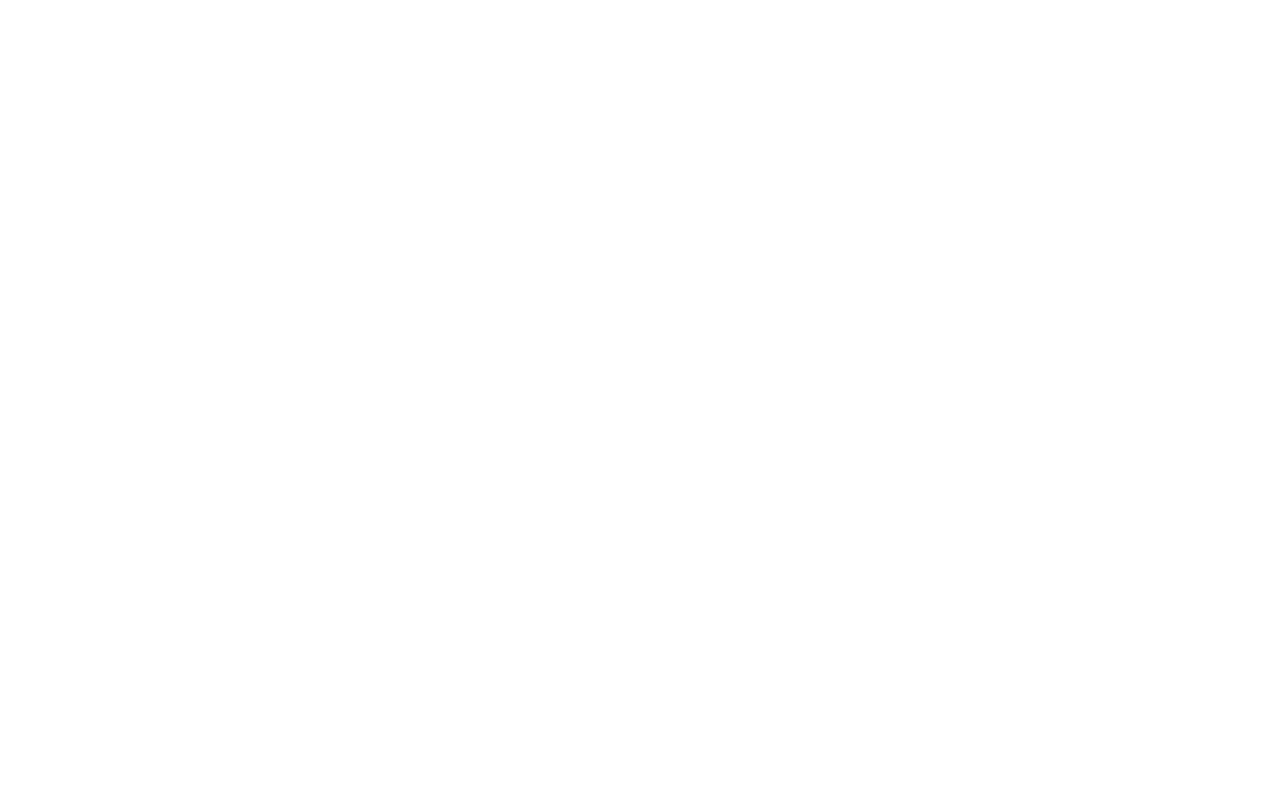
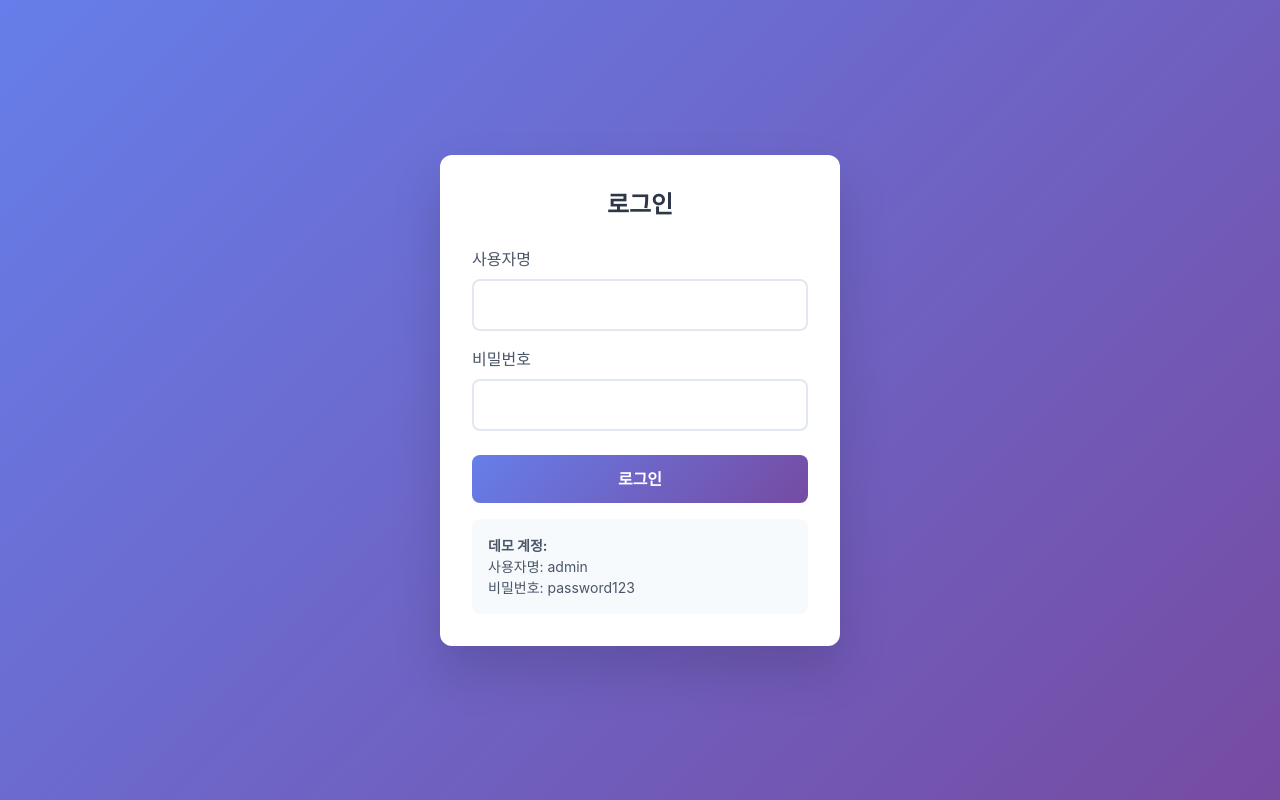
Before and after one commit to dlawlgur16/zem.proj1realestate, a React (Create React App) app: page / in a window 1280 px wide. Before the commit this address led to /app. Built offline with nearby package versions, Linux system fonts and the light colour scheme.

Commit message:
revert: restore original routing structure with login page at root
- Restore login page at root path (/) as originally intended
- Remove automatic redirect to /app
- Maintain original authentication flow

```diff
--- a/src/App.js
+++ b/src/App.js
@@ -1,5 +1,5 @@
 import React from 'react';
-import { BrowserRouter as Router, Routes, Route, Navigate } from 'react-router-dom';
+import { BrowserRouter as Router, Routes, Route } from 'react-router-dom';
 import MainApp from './components/MainApp';
 import ProtectedRoute from './components/ProtectedRoute';
 import Login from './pages/Login';
@@ -15,7 +15,7 @@
     <Router basename={basename}>
       <div className="App">
         <Routes>
-          <Route path="/" element={<Navigate to="/app" replace />} />
+          <Route path="/" element={<Login />} />
           <Route path="/app" element={<ProtectedRoute />}>
             <Route index element={<ProjectIndex />} />
           </Route>
```
